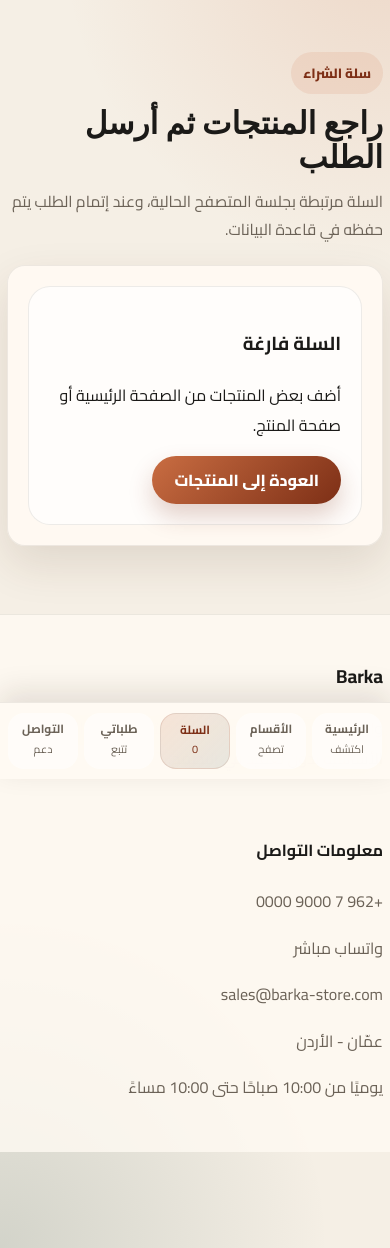
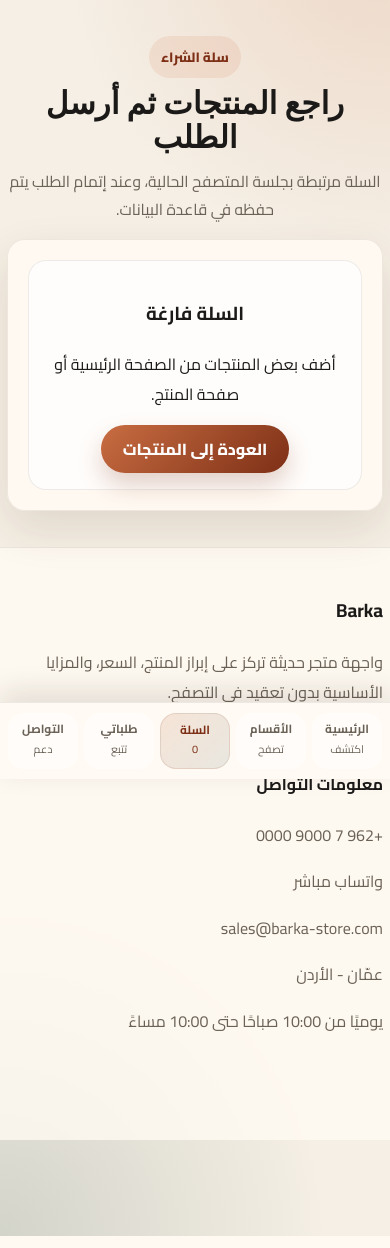
Before and after one commit to jakel2008/barak, a Flask app: page /cart in a window 390 px wide. Shown: the part 65-1313 px from the top of the page. Run offline with Flask 3, Linux system fonts and the light colour scheme; data comes from the database, SQL or seed files in the repository; data that the repository does not hold is empty.

Commit message:
Polish mobile service pages

```diff
--- a/static/css/style.css
+++ b/static/css/style.css
@@ -1302,6 +1302,10 @@
 
 .tracking-page .tracking-result {
     margin-top: 22px;
+}
+
+.cart-grid-service {
+    align-items: start;
 }
 
 .tracking-status-grid {
@@ -1735,9 +1739,29 @@
     .product-hero,
     .search-grid,
     .department-search-grid,
+    .cart-grid,
     .admin-grid,
     .footer-grid {
         grid-template-columns: 1fr;
+    }
+
+    .cart-page,
+    .tracking-page,
+    .admin-page {
+        padding: 18px 0 36px;
+    }
+
+    .cart-page .section-heading,
+    .tracking-page .section-heading,
+    .admin-page .section-heading {
+        margin-bottom: 14px;
+    }
+
+    .cart-page .section-heading h2,
+    .tracking-page .section-heading h2,
+    .admin-page .section-heading h2 {
+        margin-top: 6px;
+        margin-bottom: 8px;
     }
 
     .cinematic-hero .shell {
@@ -1843,6 +1867,35 @@
     .filters-panel,
     .reviews-section {
         padding: 20px;
+    }
+
+    .cart-item,
+    .order-card,
+    .admin-product-card,
+    .auth-card,
+    .empty-state {
+        padding: 16px;
+        border-radius: 18px;
+    }
+
+    .checkout-total {
+        padding: 12px 14px;
+        margin: 4px 0 14px;
+        border-radius: 16px;
+        background: rgba(201, 109, 66, 0.1);
+    }
+
+    .contact-service-card {
+        margin: 12px 0;
+        padding: 14px;
+    }
+
+    .tracking-page .purchase-card {
+        padding: 16px;
+    }
+
+    .site-footer {
+        padding-bottom: calc(88px + var(--safe-bottom));
     }
 
     .hero-panel-media {
@@ -2024,6 +2077,16 @@
         padding-top: 30px;
     }
 
+    .cart-page .section-heading,
+    .tracking-page .section-heading {
+        text-align: center;
+    }
+
+    .cart-page .section-heading span,
+    .tracking-page .section-heading span {
+        justify-content: center;
+    }
+
     .hero-copy h1 {
         font-size: 2rem;
         line-height: 1.25;
@@ -2125,6 +2188,30 @@
     .admin-product-head {
         flex-direction: column;
         align-items: flex-start;
+    }
+
+    .cart-controls {
+        width: 100%;
+        gap: 10px;
+    }
+
+    .cart-controls form,
+    .cart-controls .btn,
+    .cart-controls strong {
+        width: 100%;
+    }
+
+    .cart-controls strong,
+    .empty-state {
+        text-align: center;
+    }
+
+    .tracking-page .purchase-card {
+        display: none;
+    }
+
+    .checkout-total strong {
+        font-size: 1.1rem;
     }
 }
 
--- a/templates/cart.html
+++ b/templates/cart.html
@@ -10,7 +10,7 @@
         <p>السلة مرتبطة بجلسة المتصفح الحالية، وعند إتمام الطلب يتم حفظه في قاعدة البيانات.</p>
     </div>
 
-    <div class="cart-grid">
+    <div class="cart-grid cart-grid-service">
         <section class="detail-block">
             {% if cart['items'] %}
                 {% for item in cart['items'] %}
@@ -42,6 +42,7 @@
             {% endif %}
         </section>
 
+        {% if cart['items'] %}
         <aside class="purchase-card">
             <h3>إتمام الطلب</h3>
 
@@ -114,6 +115,7 @@
                 <button class="btn btn-primary wide" type="submit" {% if not cart['items'] %}disabled{% endif %}>تأكيد الطلب</button>
             </form>
         </aside>
+        {% endif %}
     </div>
 </section>
 {% endblock %}
```
